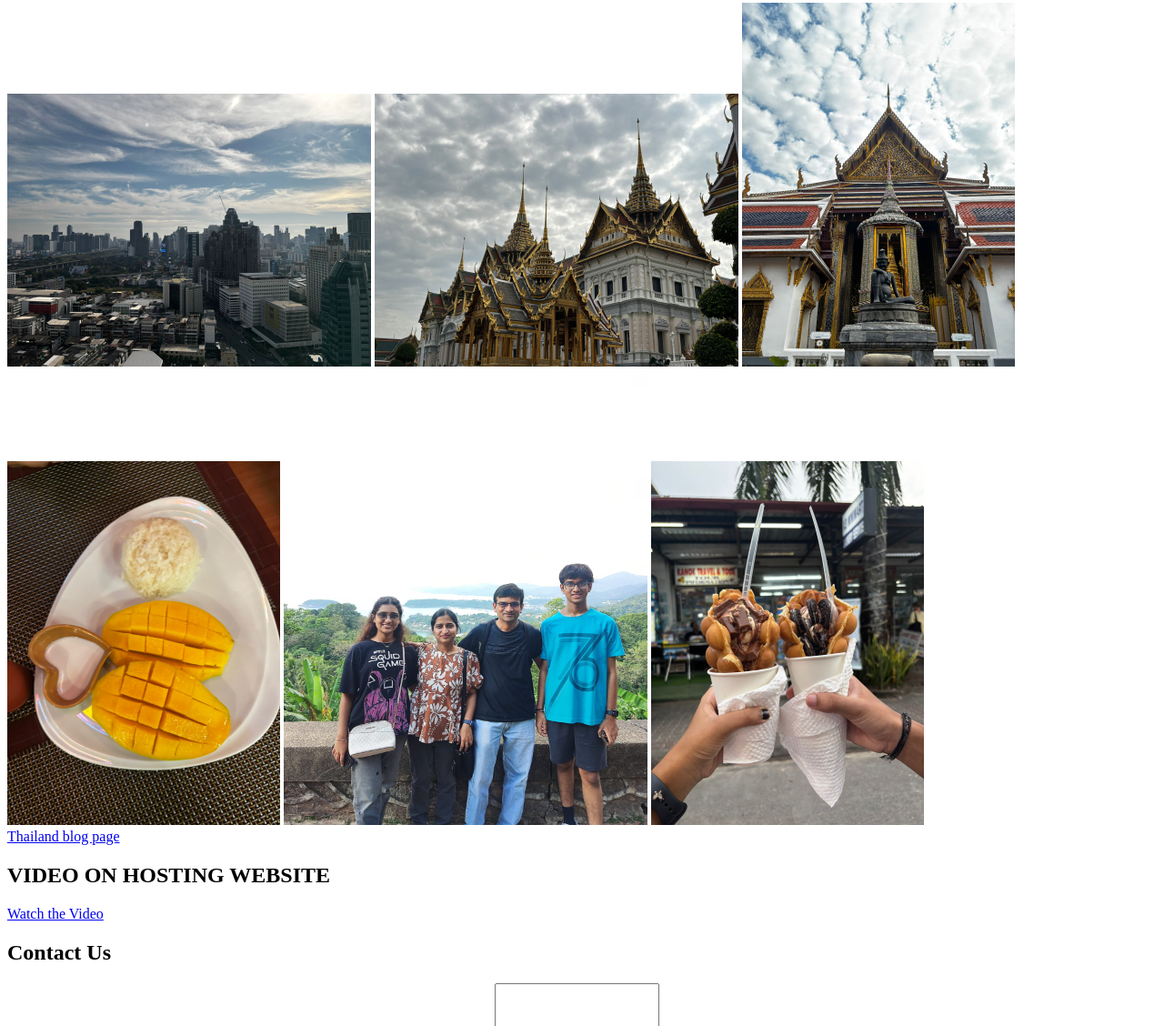
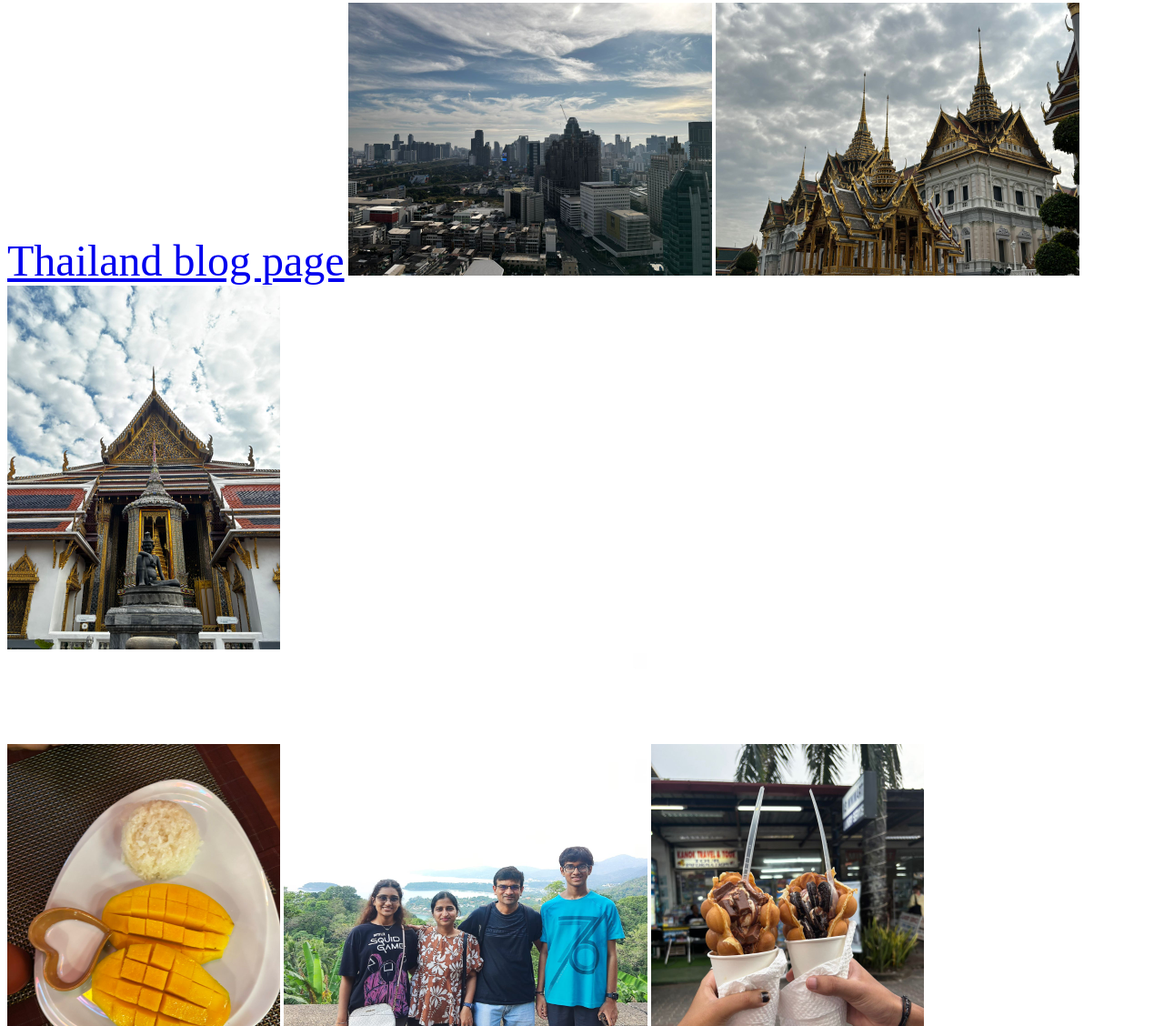
Before and after one commit to Aditi9597/Html1, a plain HTML site: page index.html in a window 1280 px wide. Shown: the part 498-1626 px from the top of the page at 91% size. Drawn offline with Linux system fonts and the light colour scheme.

Commit message:
Update index.html

```diff
--- a/index.html
+++ b/index.html
@@ -40,13 +40,13 @@
             <h2>Blog Page</h2>
             <article>
                 <h3>Exploring Thailand</h3>
+                <font size="100px"><a href = "thailand.html">Thailand blog page</a></font>
                 <img src = "./thailand/thailand1.jpg" width = "400px" height = "300px"></img>
                 <img src = "./thailand/thailand2.jpg" width = "400px" height = "300px"></img>
                 <img src = "./thailand/thailand3.jpg" width = "300px" height = "400px"></img><br>
                 <img src = "./thailand/thailand4.jpg" width = "300px" height = "400px"></img>
                 <img src = "./thailand/thailand5.jpg" width = "400px" height = "500px"></img>
                 <img src = "./thailand/thailand6.jpg" width = "300px" height = "400px"></img><br>
-                <a href = "thailand.html">Thailand blog page</a>
             </article>
             <article>
                 <h2>VIDEO ON HOSTING WEBSITE</h2>
```
